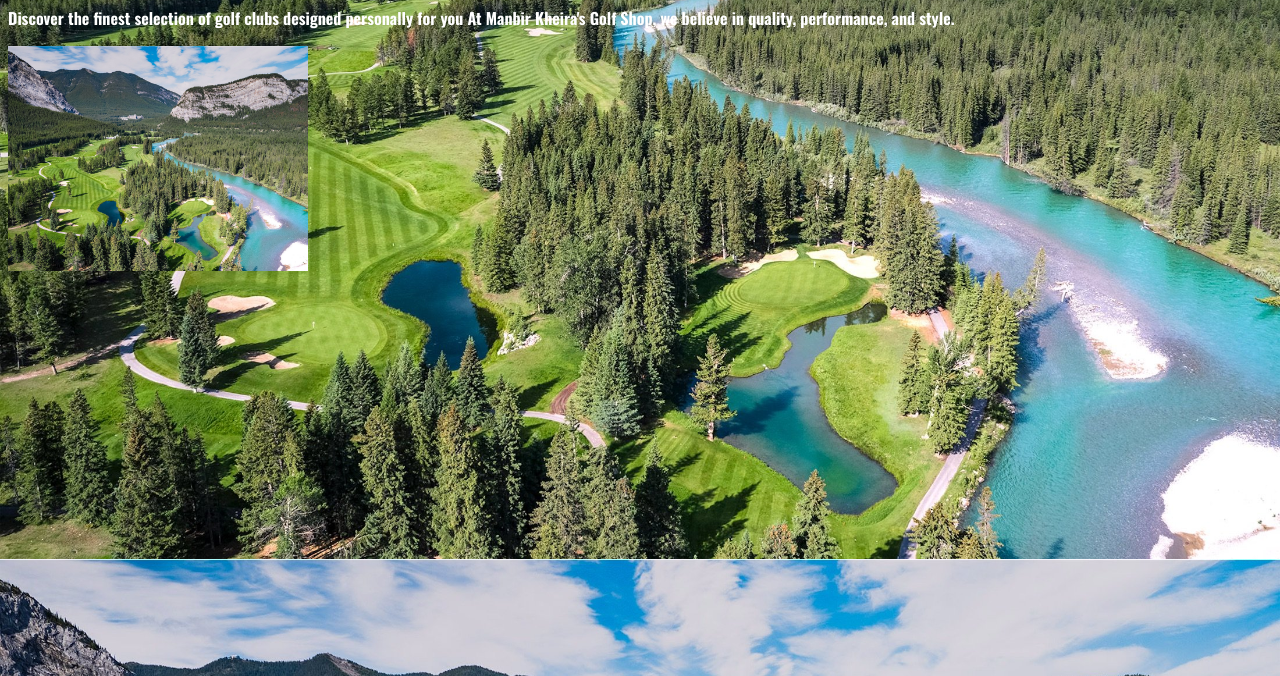
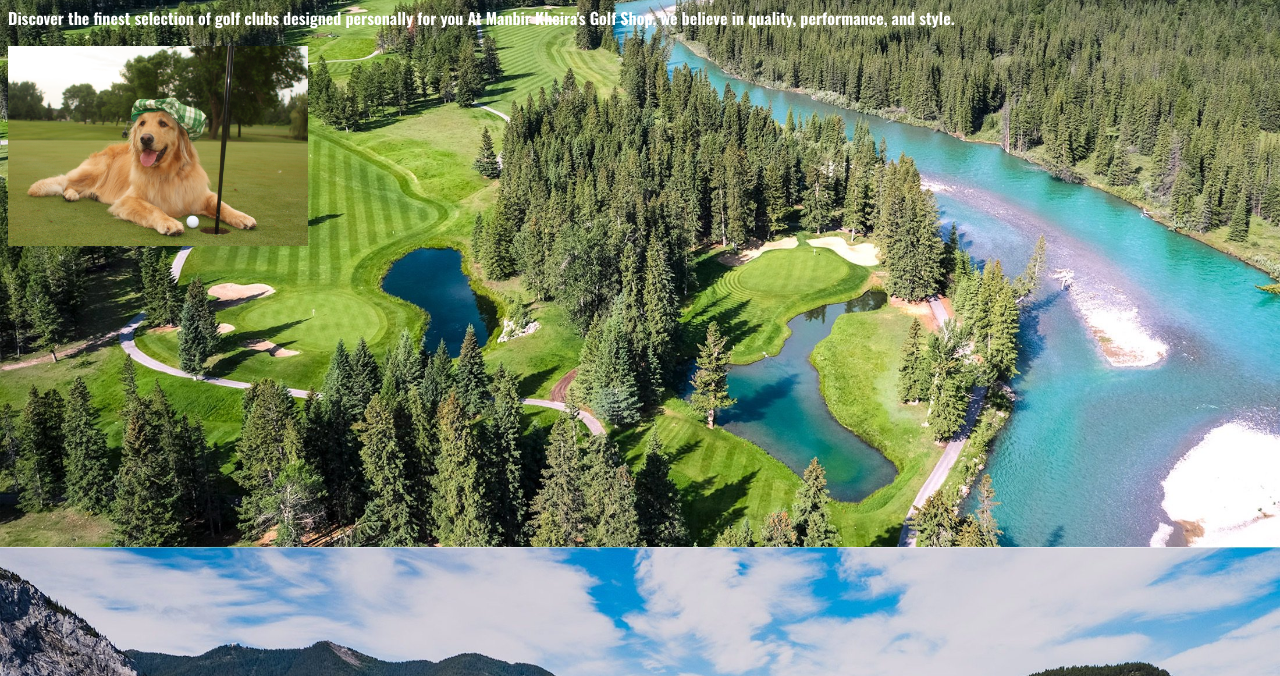
Before and after one commit to s00947217/Manbir-Kheira-Golf-Shop, a plain HTML site: page index.html in a window 1280 px wide. Shown: the part 124-800 px from the top of the page. Drawn offline with nearby package versions, Linux system fonts and the light colour scheme.

Commit message:
Update index.html

```diff
--- a/index.html
+++ b/index.html
@@ -37,6 +37,6 @@
 </nav>
 <h1>Welcome to Manbir Kheira's Golf Shop</h1>
 <p>Discover the finest selection of golf clubs designed personally for you At Manbir Kheira's Golf Shop, we believe in quality, performance, and style.</p>
-<img src="banffgolf.jpg" alt="Golf Shop Image" style="width:100%;max-width:300px;">
+<img src="doggolf.jpg" alt="Golf Shop Image" style="width:100%;max-width:300px;">
 </body>
 </html>
```
